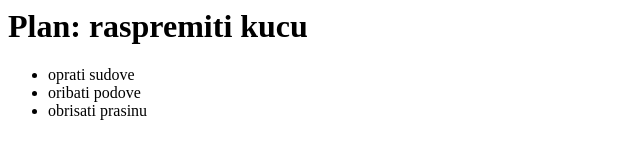
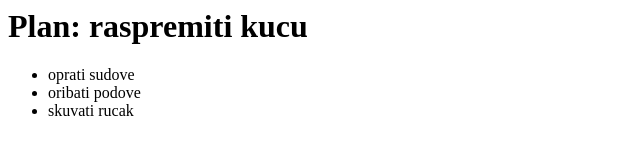
Before and after one commit to Bixonchica/hello-world, a plain HTML site: page index.html in a window 1280 px wide. Shown: the full height of the page, 0-640 px from the left. Drawn offline with Linux system fonts and the light colour scheme.

Commit message:
necemo prasinu, rucak je bitan

```diff
--- a/index.html
+++ b/index.html
@@ -6,7 +6,7 @@
 		<ul>
 		<li>oprati sudove</li>
 		<li>oribati podove</li>
-		<li>obrisati prasinu</li>
+		<li>skuvati rucak</li>
 		</ul>
 	</body>
 </html>
```
